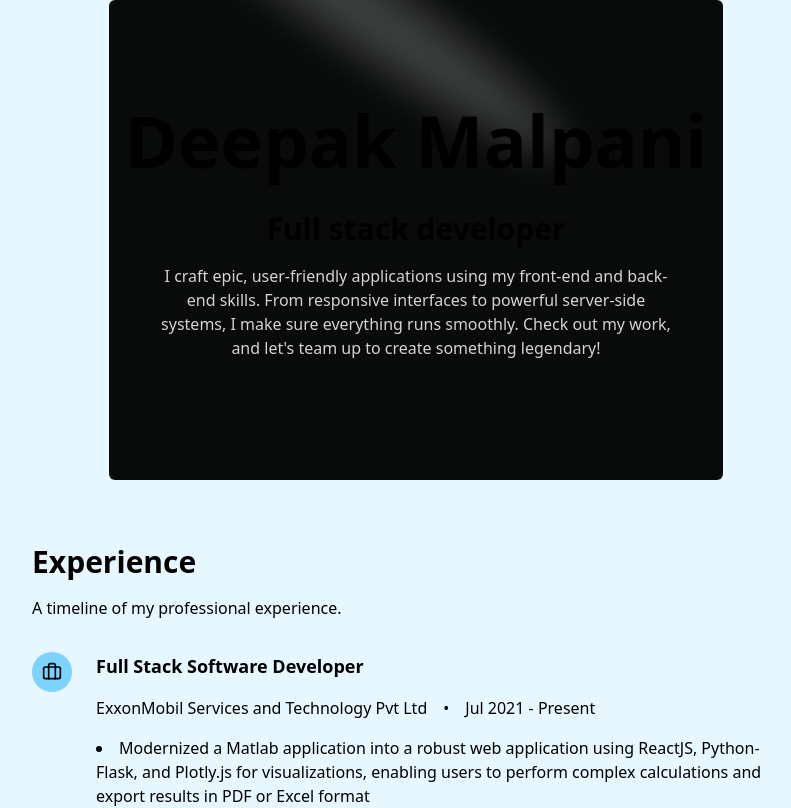
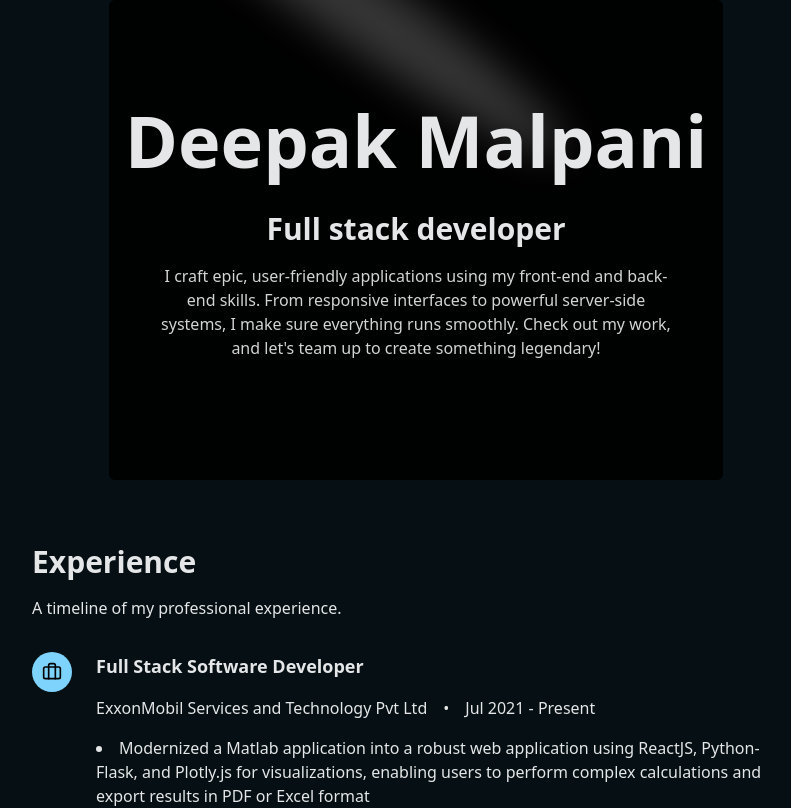
Before and after one commit to deepakmalpani/Portfolio, a Next.js app: page / in a window 1280 px wide. Shown: the top 808 px of the page, without its empty margins (224-1015 px from the left). Built offline with nearby package versions, Linux system fonts and the light colour scheme.

Commit message:
chore: Add ThemeProvider component for managing app theme

```diff
--- a/app/layout.tsx
+++ b/app/layout.tsx
@@ -2,6 +2,7 @@
 import { Manrope } from "next/font/google";
 import "./globals.css";
 import { cn } from "@/lib/utils";
+import { ThemeProvider } from "@/components/theme-provider";
 
 export const metadata: Metadata = {
   title: "Portfolio",
@@ -9,16 +10,16 @@
 };
 
 const fontHeading = Manrope({
-  subsets: ['latin'],
-  display: 'swap',
-  variable: '--font-heading',
-})
+  subsets: ["latin"],
+  display: "swap",
+  variable: "--font-heading",
+});
 
 const fontBody = Manrope({
-  subsets: ['latin'],
-  display: 'swap',
-  variable: '--font-body',
-})
+  subsets: ["latin"],
+  display: "swap",
+  variable: "--font-body",
+});
 
 export default function RootLayout({
   children,
@@ -28,13 +29,16 @@
   return (
     <html lang="en">
       <body
-        className={cn(
-          'antialiased',
-          fontHeading.variable,
-          fontBody.variable
-        )}
+        className={cn("antialiased", fontHeading.variable, fontBody.variable)}
       >
-        {children}
+        <ThemeProvider
+          attribute="class"
+          defaultTheme="dark"
+          enableSystem
+          disableTransitionOnChange
+        >
+          {children}
+        </ThemeProvider>
       </body>
     </html>
   );
--- /dev/null
+++ b/components/theme-provider.tsx
@@ -0,0 +1,9 @@
+"use client"
+
+import * as React from "react"
+import { ThemeProvider as NextThemesProvider } from "next-themes"
+import { type ThemeProviderProps } from "next-themes/dist/types"
+
+export function ThemeProvider({ children, ...props }: ThemeProviderProps) {
+  return <NextThemesProvider {...props}>{children}</NextThemesProvider>
+}
```
